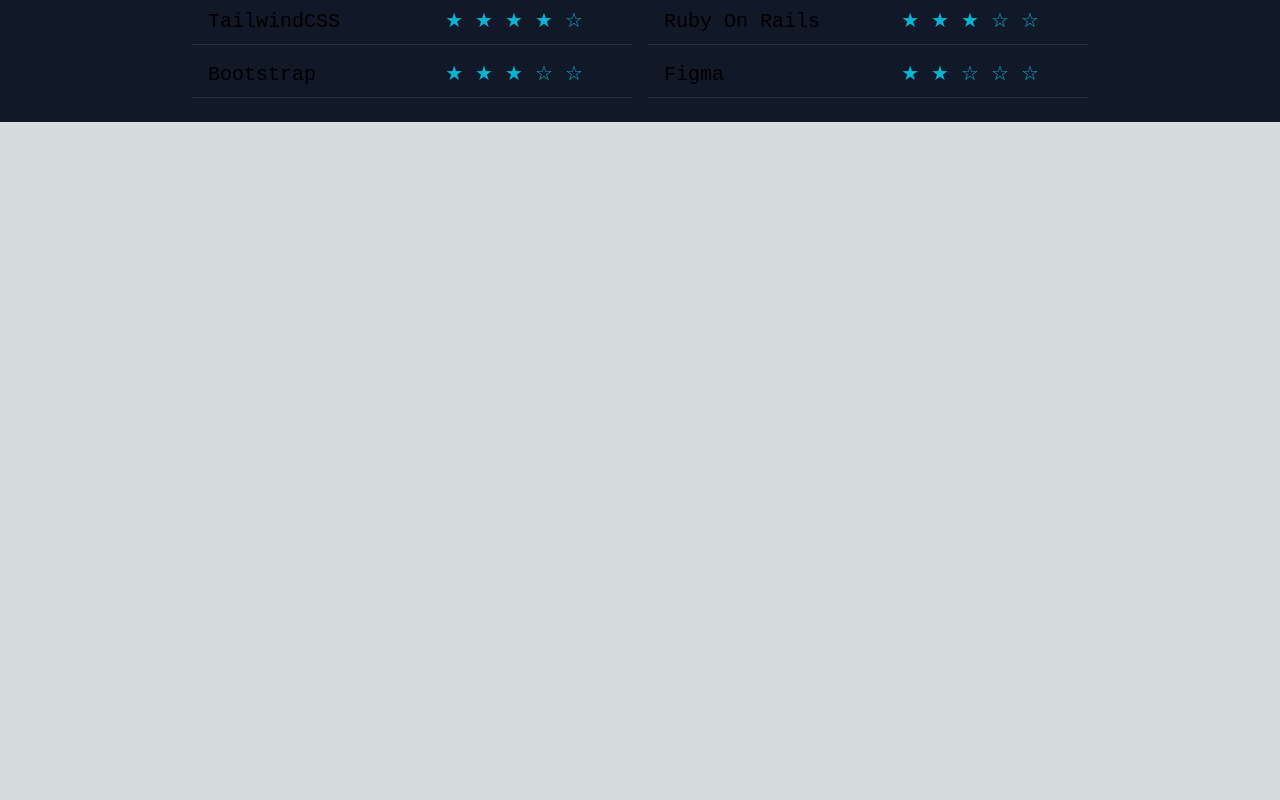
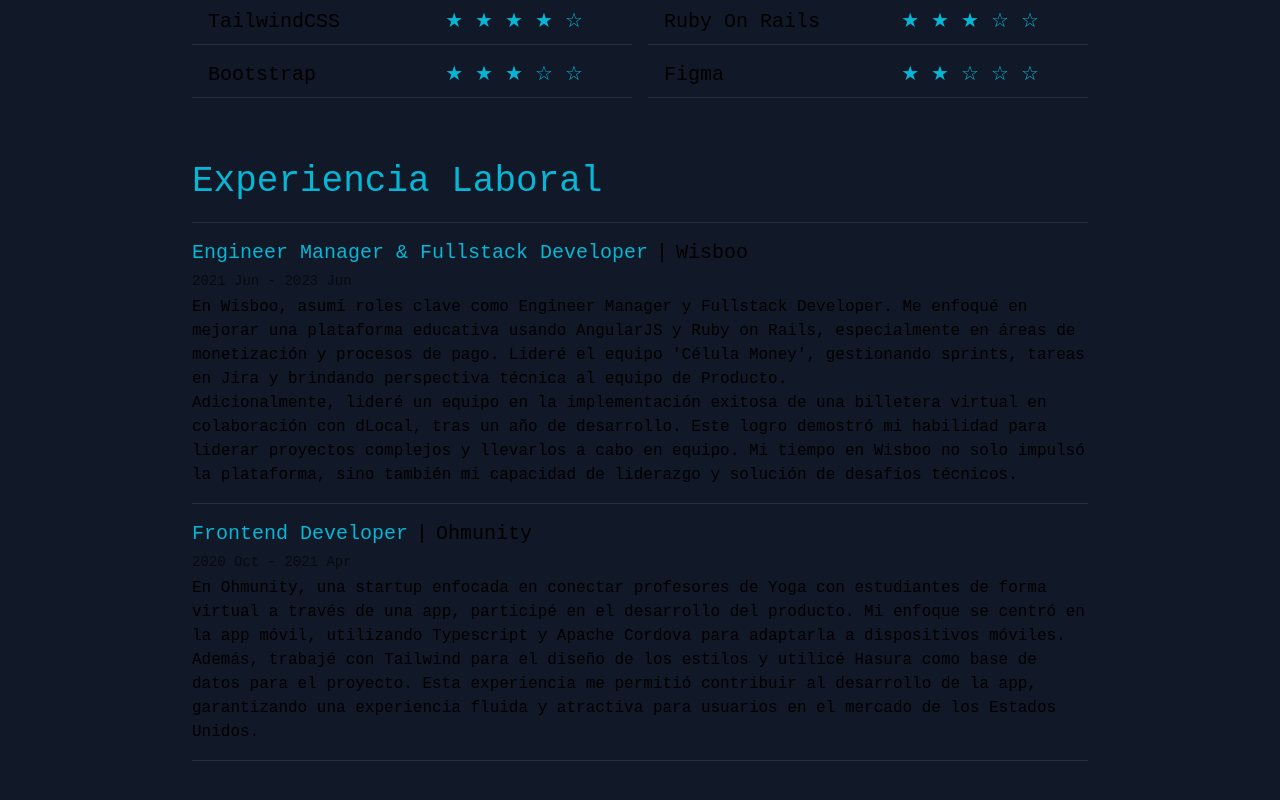
Before and after one commit to Zoaxx1/portfolio, a Next.js app: page / in a window 1280 px wide. Shown: the part 1060-1860 px from the top of the page. Before the commit the page ends 1182 px from the top, so only its background shows below. Built offline with nearby package versions, Linux system fonts and the light colour scheme.

Commit message:
experiencie section

```diff
--- /dev/null
+++ b/app/components/title/title_component.tsx
@@ -0,0 +1,9 @@
+interface ChildTitleComponentProp {
+    title: string
+}
+
+export default function TitleComponent ({title}: ChildTitleComponentProp) {
+    return (
+        <p className="text-4xl text-cyan-500 mb-5">{ title }</p>
+    )
+}
--- a/app/pages/home/home_page.tsx
+++ b/app/pages/home/home_page.tsx
@@ -1,11 +1,13 @@
 import ProfileSection from "@sections/profile/profile_section"
 import TechnologiesSection from "@sections/technologies/technologies_section"
+import ExperienceSection from "@sections/experiences/experiencies_section"
 
 export default function HomePage () {
     return (
         <div className='grid grid-cols-auto gap-16'>
             <ProfileSection></ProfileSection>
             <TechnologiesSection></TechnologiesSection>
+            <ExperienceSection></ExperienceSection>
         </div>
     )
 }
--- /dev/null
+++ b/app/sections/experiences/components/experiencie_component.tsx
@@ -0,0 +1,18 @@
+import { ChildExperienceProp } from '../interfaces/interfaces'
+
+export default function ExperiencieComponent ({experiencie}: ChildExperienceProp) {
+    return (
+        <div>
+            <div className="flex justify-start items-center text-xl">
+                <p className="text-cyan-500">{experiencie.title}</p>
+                <p className="mx-2">|</p>
+                <p>{experiencie.company}</p>
+            </div>
+            <p className="text-sm opacity-60 my-1">{`${experiencie.start_date} - ${experiencie.last_date}`}</p>
+            {
+                Array.isArray(experiencie.description) ? experiencie.description.map((des) => <p>{des}</p>) : <p>{experiencie.description}</p>
+            }
+            <hr className="opacity-10 my-4"/>
+        </div>
+    )
+}
--- /dev/null
+++ b/app/sections/experiences/data/experiencies.json
@@ -0,0 +1,18 @@
+[
+    {
+        "title": "Engineer Manager & Fullstack Developer",
+        "company": "Wisboo",
+        "start_date": "2021 Jun",
+        "last_date": "2023 Jun",
+        "is_working": false,
+        "description": ["En Wisboo, asumí roles clave como Engineer Manager y Fullstack Developer. Me enfoqué en mejorar una plataforma educativa usando AngularJS y Ruby on Rails, especialmente en áreas de monetización y procesos de pago. Lideré el equipo 'Célula Money', gestionando sprints, tareas en Jira y brindando perspectiva técnica al equipo de Producto.", "Adicionalmente, lideré un equipo en la implementación exitosa de una billetera virtual en colaboración con dLocal, tras un año de desarrollo. Este logro demostró mi habilidad para liderar proyectos complejos y llevarlos a cabo en equipo. Mi tiempo en Wisboo no solo impulsó la plataforma, sino también mi capacidad de liderazgo y solución de desafíos técnicos."]
+    },
+    {
+        "title": "Frontend Developer",
+        "company": "Ohmunity",
+        "start_date": "2020 Oct",
+        "last_date": "2021 Apr",
+        "is_working": false,
+        "description": "En Ohmunity, una startup enfocada en conectar profesores de Yoga con estudiantes de forma virtual a través de una app, participé en el desarrollo del producto. Mi enfoque se centró en la app móvil, utilizando Typescript y Apache Cordova para adaptarla a dispositivos móviles. Además, trabajé con Tailwind para el diseño de los estilos y utilicé Hasura como base de datos para el proyecto. Esta experiencia me permitió contribuir al desarrollo de la app, garantizando una experiencia fluida y atractiva para usuarios en el mercado de los Estados Unidos."
+    }
+]
--- /dev/null
+++ b/app/sections/experiences/experiencies_section.tsx
@@ -0,0 +1,18 @@
+import TitleComponent from "@components/title/title_component"
+import ExperiencieComponent from "./components/experiencie_component"
+import Experiencies from './data/experiencies.json';
+import { Experience } from './interfaces/interfaces'
+
+export default function ExperienceSection () {
+    const experiences: Experience[] = Experiencies
+
+    return (
+        <div>
+            <TitleComponent title={'Experiencia Laboral'}></TitleComponent>
+            <hr className="opacity-10 mb-4"/>
+            {
+                experiences.map((exp) => <ExperiencieComponent experiencie={exp}></ExperiencieComponent>)
+            }
+        </div>
+    )
+}
--- /dev/null
+++ b/app/sections/experiences/interfaces/interfaces.tsx
@@ -0,0 +1,12 @@
+export interface Experience {
+    title: string,
+    company: string,
+    'start_date': string,
+    'last_date': string,
+    'is_working': boolean,
+    description: string | string[]
+}
+
+export interface ChildExperienceProp {
+    experiencie: Experience
+}
--- a/app/sections/technologies/technologies_section.tsx
+++ b/app/sections/technologies/technologies_section.tsx
@@ -2,13 +2,14 @@
 import Technologies from './data/technologies.json';
 import { TechnologiesSkills } from './interfaces/interfaces';
 import SkillsComponent from './components/skills_component';
+import TitleComponent from '@components/title/title_component';
 
 export default function TechnologiesSection () {
     const technologies: TechnologiesSkills[] = Technologies;
 
     return (
         <div>
-            <p className="text-4xl text-cyan-500 mb-5">{ TECHNOLOGIES.TITLE }</p>
+            <TitleComponent title={TECHNOLOGIES.TITLE}></TitleComponent>
             <p className='mb-5 text-md'>{ TECHNOLOGIES.DESCRIPTION }</p>
             <div className={`grid grid-cols-2 grid-rows-${technologies.length / 2} gap-4`}>
                 <SkillsComponent technologies={technologies} ></SkillsComponent>
```
